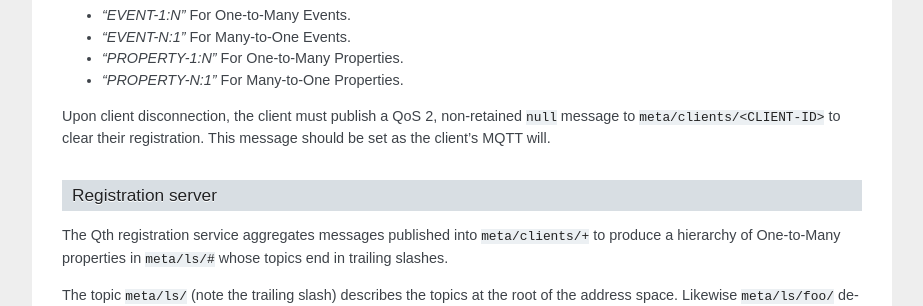
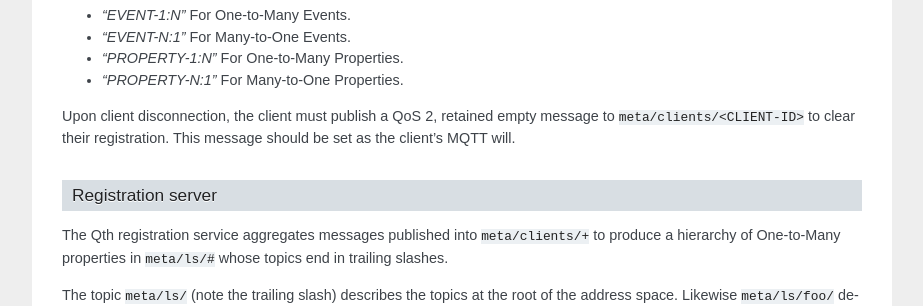
Before and after one commit to mossblaser/qth, a Sphinx documentation site: the page built from docs/source/spec.rst, in a window 1280 px wide and 900 px high, scrolled down 1261 px. Shown: the part 152-458 px from the top of the window, without its empty margins (198-1121 px from the left). Built offline with Sphinx 7.4.7, drawn with Linux system fonts in a browser that asks for light colours.

Commit message:
Update spec to note unregistration procedure.

```diff
--- a/docs/source/spec.rst
+++ b/docs/source/spec.rst
@@ -94,9 +94,9 @@ Here, the 'behaviour' value must be one of:
 * `"PROPERTY-1:N"` For One-to-Many Properties.
 * `"PROPERTY-N:1"` For Many-to-One Properties.
 
-Upon client disconnection, the client must publish a QoS 2, non-retained
-``null`` message to ``meta/clients/<CLIENT-ID>`` to clear their registration.
-This message should be set as the client's MQTT will.
+Upon client disconnection, the client must publish a QoS 2, retained empty
+message to ``meta/clients/<CLIENT-ID>`` to clear their registration.  This
+message should be set as the client's MQTT will.
 
 
 Registration server
```
